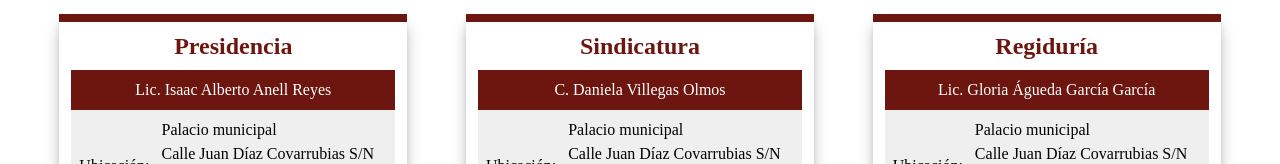
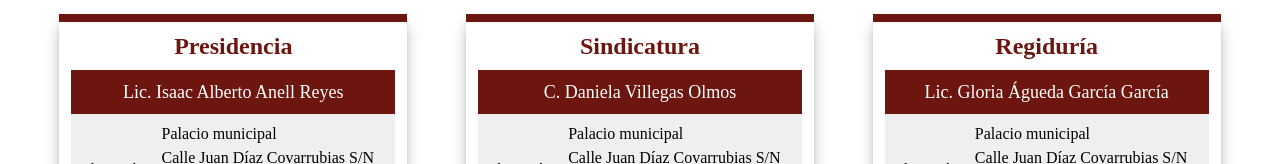
Before and after one commit to Jhony-Pale/Sistema-Web-Integral-Teocelo, a React (Vite) app in the folder client/: page /municipal-directory in a window 1280 px wide. Shown: the part 384-548 px from the top of the page. Built offline with nearby package versions, Linux system fonts and the light colour scheme.

Commit message:
Se hizo mas grande la letra del nombre de las personas de Directorio.

```diff
--- a/client/src/pages/MunicipalDirectoryPage.jsx
+++ b/client/src/pages/MunicipalDirectoryPage.jsx
@@ -664,7 +664,7 @@ function MunicipalDirectoryPage() {
                       <h1>{person.area}</h1>
                     </div>
                     <div className="bg-[#EFEFEF] mx-3 mb-5">
-                      <h1 className="bg-[#6D1610] text-center text-white py-2">
+                      <h1 className="bg-[#6D1610] text-lg text-center text-white py-2">
                         {person.name}
                       </h1>
                       <div className="flex flex-col gap-5 p-2 break-all">
```
